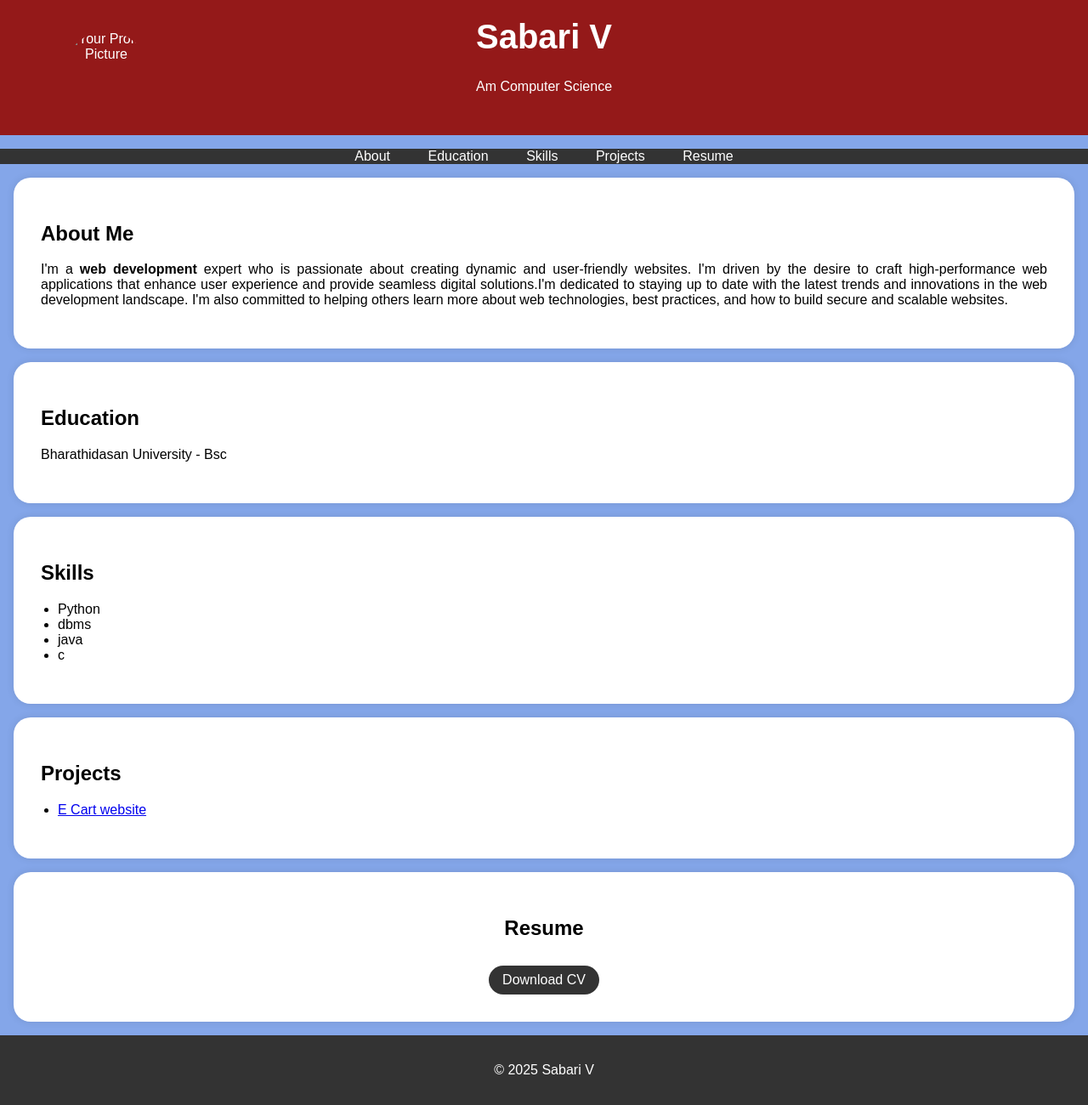
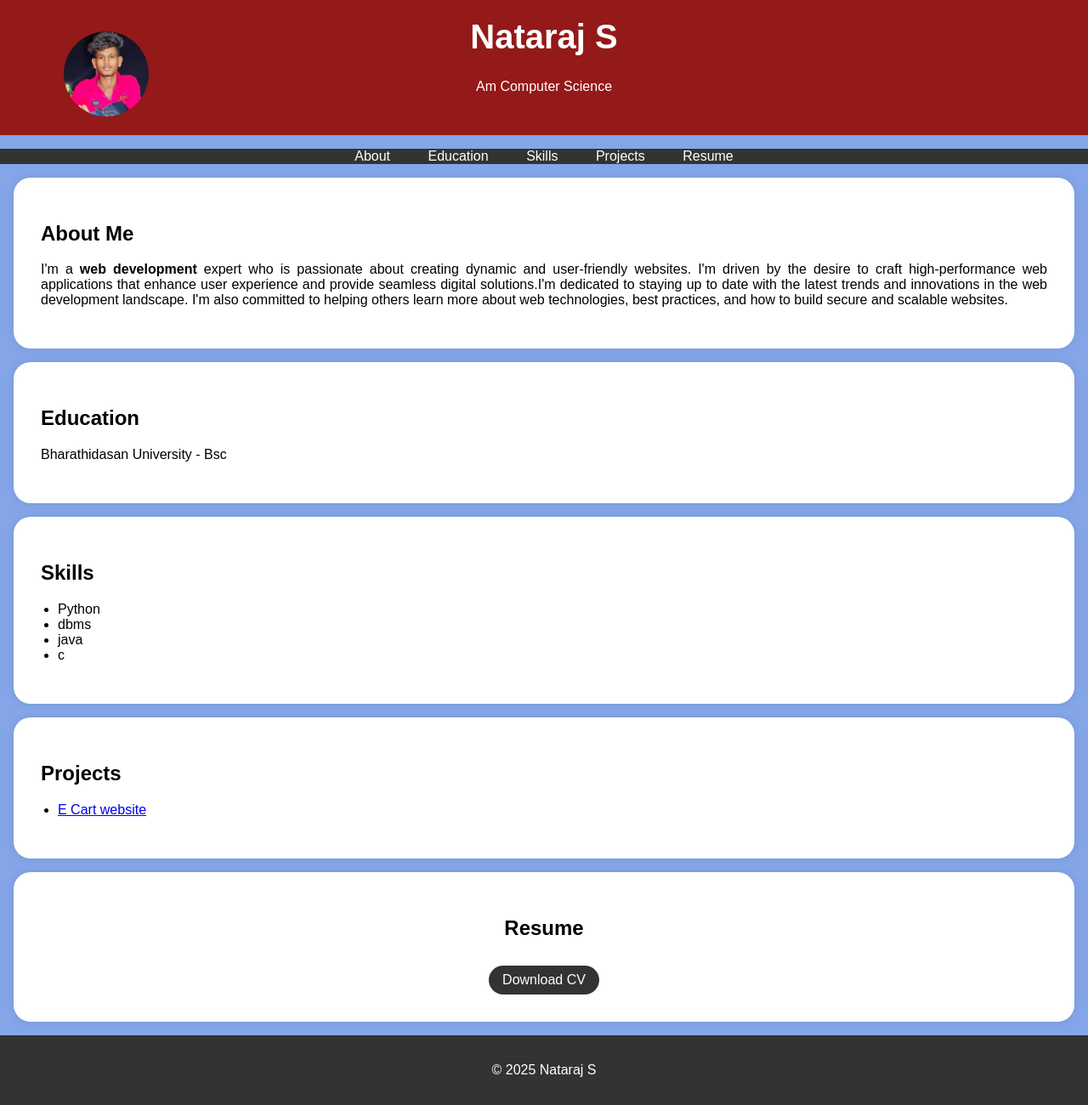
Before and after one commit to natarajvignesh/digital-portfolio, a plain HTML site: page index.html in a window 1280 px wide. Shown: the part 38-1338 px from the top of the page at 85% size. Drawn offline with Linux system fonts and the light colour scheme.

Commit message:
Add files via upload

```diff
--- a/index.html
+++ b/index.html
@@ -95,8 +95,8 @@
     <header>
         <div class="header-content">
             <!-- Add your profile picture here -->
-            <img src="WhatsApp Image 2025-03-27 at 11.30.24_2236d4bd.jpg" alt="Your Profile Picture" class="profile-picture">
-            <h1>Sabari V</h1>
+            <img src="WhatsApp Image 2025-03-27 at 11.19.49_c0d8046a.jpg" alt="Your Profile Picture" class="profile-picture">
+            <h1>Nataraj S</h1>
             <p>Am Computer Science</p>
         </div>
     </header>
@@ -161,14 +161,14 @@
         <div class="section-content">
             <center>
             <h2>Resume</h2>
-            <a href="Image to PDF 420250327 11.23.53.pdf" target="_blank" class="download-button">Download CV</a>
+            <a href="nataraj resume.pdf" target="_blank" class="download-button">Download CV</a>
         </center>
         </div>
 
     </section>
 
     <footer>
-        <p>&copy; 2025 Sabari V</p>
+        <p>&copy; 2025 Nataraj S</p>
     </footer>
 
     <script>
```
Also changed, not shown: WhatsApp Image 2025-03-27 at 11.19.49_c0d8046a.jpg (added), 1 other file.
